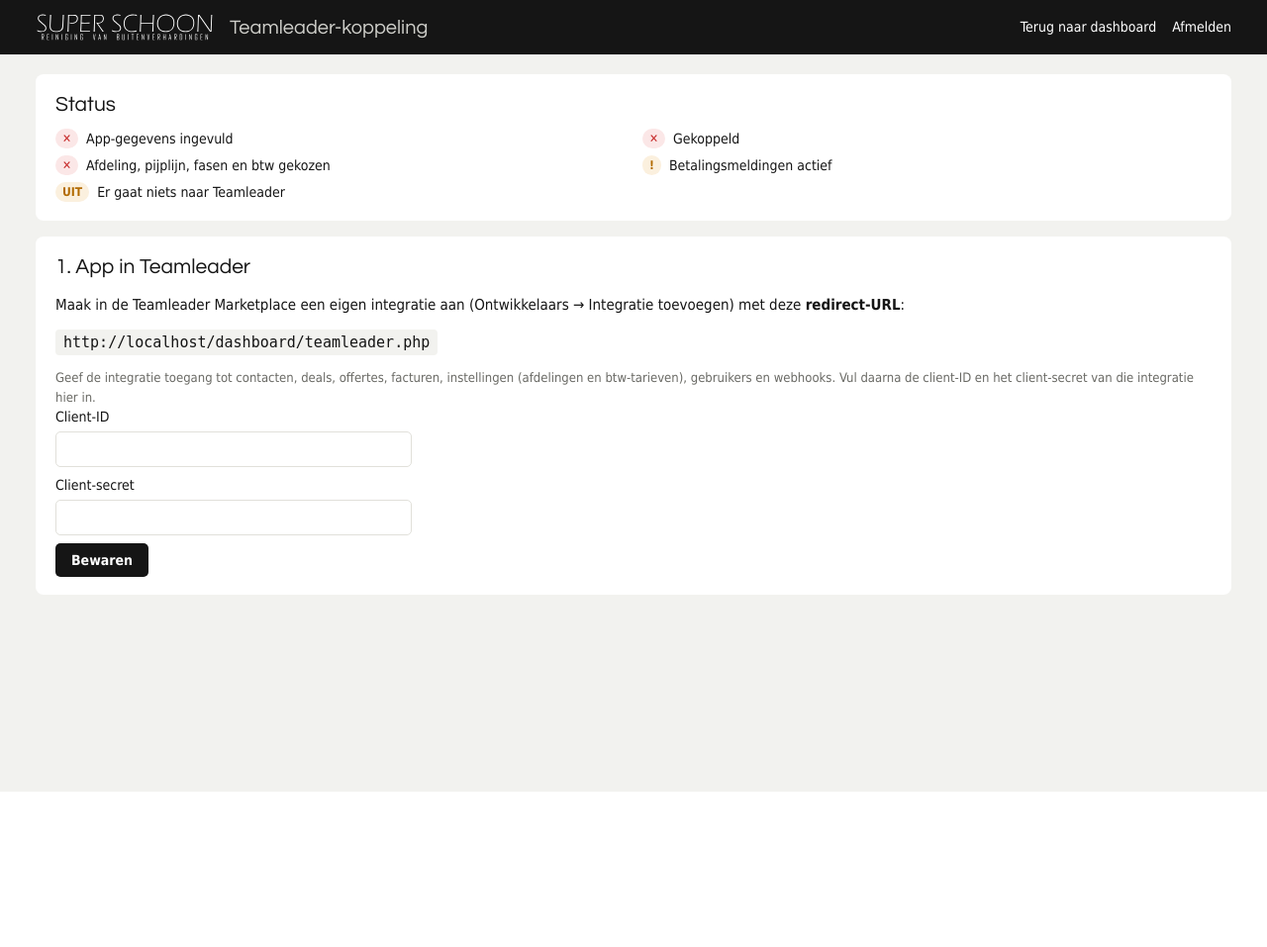
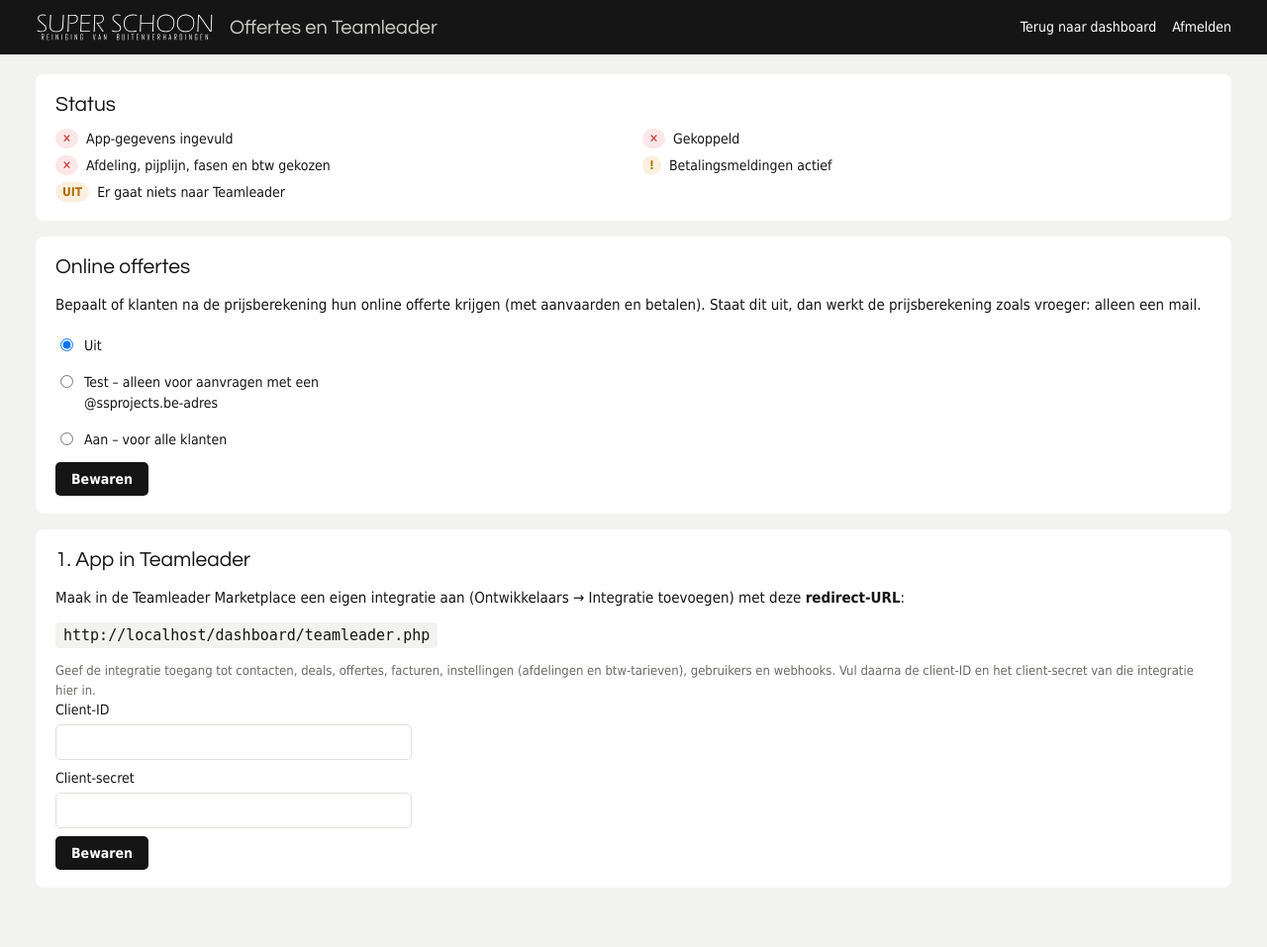
Before and after one commit to sander662/superschoon, a PHP site: page /dashboard/teamleader.php in a window 1280 px wide. Shown: the whole page at 99% size. Before the commit the page ends 800 px from the top, so only its background shows below. Run offline with PHP 8.4, Linux system fonts and the light colour scheme; the visitor is signed in with stand-in values (Sample User, id 1).

Commit message:
Offerte-test: schakelaar online offertes (uit/test/aan, standaard uit)
Co-Authored-By: Claude Opus 5.5 <noreply@anthropic.com>
Claude-Session: https://claude.ai/code/session_01DiMC3KaPskbrkdd8jF5jM8

```diff
--- a/dashboard/index.php
+++ b/dashboard/index.php
@@ -47,7 +47,7 @@ $v = fn($f) => $f . '?v=' . substr(md5((string)@filemtime(__DIR__ . '/' . $f)),
     <span class="live" id="live" title="Bezoekers in de laatste 5 minuten"><i></i><b>–</b> nu op de site</span>
     <nav class="kop-links">
       <a href="#offertes-paneel">Offertes</a>
-      <a href="teamleader.php">Teamleader</a>
+      <a href="teamleader.php">Offertes &amp; Teamleader</a>
       <a href="#vindbaarheid">Vindbaarheid</a>
       <a href="#instellingen">Instellingen</a>
       <a href="?uit=1">Afmelden</a>
--- a/dashboard/offerte_lib.php
+++ b/dashboard/offerte_lib.php
@@ -67,6 +67,20 @@ function offerte_schema(array $o): array {
 function offerte_eur(float $n): string {
     return '€ ' . number_format($n, 2, ',', '.');
 }
+/** Online offertes: uit | test (alleen e-mailadressen op @ssprojects.be) | aan. Standaard uit. */
+function offerte_modus(): string {
+    $f = stats_dir() . '/offerte-instellingen.json';
+    $c = is_file($f) ? (json_decode((string)file_get_contents($f), true) ?: []) : [];
+    return in_array($c['modus'] ?? '', ['uit', 'test', 'aan'], true) ? $c['modus'] : 'uit';
+}
+function offerte_zet_modus(string $m): void {
+    @file_put_contents(stats_dir() . '/offerte-instellingen.json', json_encode(['modus' => $m]), LOCK_EX);
+}
+function offerte_actief_voor(string $email): bool {
+    $m = offerte_modus();
+    return $m === 'aan' || ($m === 'test' && str_ends_with(strtolower($email), '@ssprojects.be'));
+}
+
 /** Lijst voor het dashboard (nieuwste eerst). */
 function offerte_lijst(int $max = 100): array {
     $uit = [];
--- a/dashboard/teamleader.php
+++ b/dashboard/teamleader.php
@@ -47,6 +47,9 @@ if (($_SERVER['REQUEST_METHOD'] ?? '') === 'POST') {
                 tl_api('webhooks.register', ['url' => $basis . '/tl-webhook.php?k=' . $c['webhook_sleutel'], 'types' => ['invoice.paymentRegistered']]);
                 $c['webhook'] = date('c'); tl_bewaar_cfg($c); $melding = 'Betalingsmeldingen zijn geactiveerd.';
             } catch (Throwable $t) { $fout = $t->getMessage(); }
+        } elseif ($actie === 'offertes') {
+            offerte_zet_modus(in_array($_POST['omodus'] ?? '', ['uit', 'test', 'aan'], true) ? $_POST['omodus'] : 'uit');
+            $melding = 'Instelling voor online offertes bewaard.';
         } elseif ($actie === 'ontkoppel') {
             unset($c['access_token'], $c['refresh_token'], $c['verloopt']); $c['modus'] = 'uit'; tl_bewaar_cfg($c); $melding = 'Teamleader is ontkoppeld.';
         }
@@ -81,7 +84,7 @@ $csrf = $h(dash_csrf());
 <body>
 <header class="kop"><div class="kop-in">
   <a class="merk" href="./"><img src="/assets/img/logo-superschoon-wit.svg" alt="Super Schoon" width="180" height="31"></a>
-  <span class="kop-titel">Teamleader-koppeling</span>
+  <span class="kop-titel">Offertes en Teamleader</span>
   <nav class="kop-links" style="margin-left:auto"><a href="./">Terug naar dashboard</a><a href="./?uit=1">Afmelden</a></nav>
 </div></header>
 <main class="wrap">
@@ -97,6 +100,17 @@ $csrf = $h(dash_csrf());
       <li><?= !empty($c['webhook']) ? '<span class="status goed">✓</span>' : '<span class="status let">!</span>' ?><span>Betalingsmeldingen actief</span></li>
       <li><span class="status <?= $c['modus'] === 'aan' ? 'goed' : 'let' ?>"><?= $c['modus'] === 'aan' ? 'AAN' : ($c['modus'] === 'test' ? 'TEST' : 'UIT') ?></span><span><?= $c['modus'] === 'aan' ? 'Alle aanvragen gaan naar Teamleader' : ($c['modus'] === 'test' ? 'Alleen aanvragen met een @ssprojects.be-adres; voorschotfacturen blijven concept' : 'Er gaat niets naar Teamleader') ?></span></li>
     </ul>
+  </section>
+
+  <section class="paneel">
+    <h2>Online offertes</h2>
+    <p>Bepaalt of klanten na de prijsberekening hun online offerte krijgen (met aanvaarden en betalen). Staat dit uit, dan werkt de prijsberekening zoals vroeger: alleen een mail.</p>
+    <form method="post" class="ww"><input type="hidden" name="csrf" value="<?= $csrf ?>"><input type="hidden" name="actie" value="offertes">
+      <?php foreach (['uit' => 'Uit', 'test' => 'Test – alleen voor aanvragen met een @ssprojects.be-adres', 'aan' => 'Aan – voor alle klanten'] as $m => $l): ?>
+      <label class="radio"><input type="radio" name="omodus" value="<?= $m ?>"<?= offerte_modus() === $m ? ' checked' : '' ?>> <?= $h($l) ?></label>
+      <?php endforeach; ?>
+      <button class="knop">Bewaren</button>
+    </form>
   </section>
 
   <section class="paneel">
--- a/verstuur.php
+++ b/verstuur.php
@@ -173,7 +173,7 @@ foreach ($zones as $i => $z) {
 
 // ---- online offerte aanmaken ----
 $offerte = [
-    'token' => bin2hex(random_bytes(16)), 'nummer' => offerte_volgnummer(), 'aangemaakt' => time(),
+    'token' => bin2hex(random_bytes(16)), 'nummer' => offerte_actief_voor($email) ? offerte_volgnummer() : '', 'aangemaakt' => time(),
     'geldig_tot' => strtotime('+' . OFFERTE_GELDIG_MAANDEN . ' month'), 'status' => 'open',
     'klant' => ['naam' => $naam, 'email' => $email, 'tel' => $tel, 'adres' => $adres, 'gemeente' => regel($in['gemeente'] ?? '', 80)],
     'types' => $types, 'm2' => round($m2, 1), 'zones' => count($zones), 'fotos' => count($bijlagen), 'opmerking' => $opm,
@@ -182,7 +182,7 @@ $offerte = [
     'totaal_excl' => round($excl, 2), 'btw' => round($incl - $excl, 2), 'totaal_incl' => $incl,
     'nieuwsbrief' => $nieuwsbrief === 'ja', 'historiek' => [['t' => time(), 'actie' => 'aangemaakt']],
 ];
-$offerteOk = offerte_bewaar($offerte);
+$offerteOk = offerte_actief_voor($email) && offerte_bewaar($offerte);
 if ($offerteOk) { tl_sync_nieuw($offerte); offerte_bewaar($offerte); }
 $offerteUrl = $offerteOk ? offerte_url($offerte) : '';
 
```
